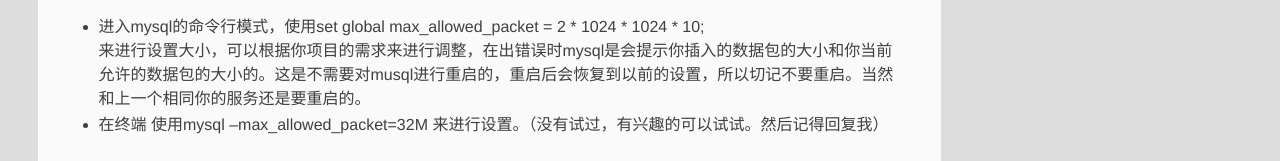
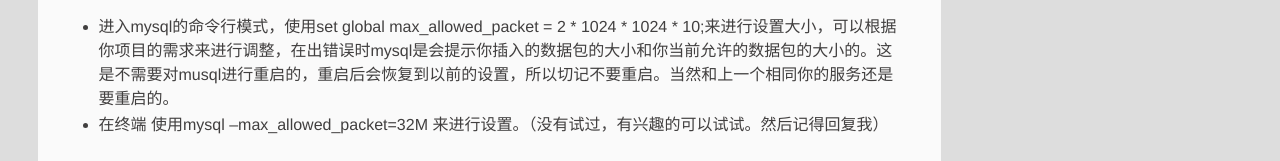
Before and after one commit to MAWENQIANG/MAWENQIANG.github.io, a plain HTML site: page 2017/04/23/Mysql的max_allowed_packet问题/index.html in a window 1280 px wide. Shown: the part 1099-1260 px from the top of the page. Drawn offline with Linux system fonts and the light colour scheme; a script that the page names is missing.

Commit message:
Site updated: 2017-04-23 13:26:09

```diff
--- a/2017/04/23/Mysql的max_allowed_packet问题/index.html
+++ b/2017/04/23/Mysql的max_allowed_packet问题/index.html
@@ -19,7 +19,7 @@
 <meta property="og:site_name" content="M_W_Q">
 <meta property="og:description" content="Mysql的max_allowed_packet问题  &amp;emsp;&amp;emsp;在初学mysql时我们可能不会遇到max_allowed_packet的问题，但当你需要一次写入大量的数据时，就可能会遇到mysql提示写入的数据过大问题。 1.什么是max_allowed_packet：&amp;emsp;&amp;emsp;max_allowed_packet是mysql允许插入一条数据的大小 2.查看max_a">
 <meta property="og:image" content="http://img.blog.csdn.net/20170419133351579?watermark/2/text/aHR0cDovL2Jsb2cuY3Nkbi5uZXQvTV9BTEw=/font/5a6L5L2T/fontsize/400/fill/I0JBQkFCMA==/dissolve/70/gravity/SouthEast">
-<meta property="og:updated_time" content="2017-04-23T20:25:06.000Z">
+<meta property="og:updated_time" content="2017-04-23T20:26:05.000Z">
 <meta name="twitter:card" content="summary">
 <meta name="twitter:title" content="Mysql max_allowed_packet">
 <meta name="twitter:description" content="Mysql的max_allowed_packet问题  &amp;emsp;&amp;emsp;在初学mysql时我们可能不会遇到max_allowed_packet的问题，但当你需要一次写入大量的数据时，就可能会遇到mysql提示写入的数据过大问题。 1.什么是max_allowed_packet：&amp;emsp;&amp;emsp;max_allowed_packet是mysql允许插入一条数据的大小 2.查看max_a">
@@ -109,7 +109,7 @@
 <ul>
 <li><p>修改my.cnf文件，设置max_allowed_packet=16M，该方法简单并且永久的生效。完成这些以后必须做的就是对mysql的重启和项目中对数据库要重新连接，也就是说重启你的服务（以spring boot来说，其他类似）。</p>
 </li>
-<li><p>进入mysql的命令行模式，使用set global max_allowed_packet = 2 * 1024 * 1024 * 10;<br>来进行设置大小，可以根据你项目的需求来进行调整，在出错误时mysql是会提示你插入的数据包的大小和你当前允许的数据包的大小的。这是不需要对musql进行重启的，重启后会恢复到以前的设置，所以切记不要重启。当然和上一个相同你的服务还是要重启的。</p>
+<li><p>进入mysql的命令行模式，使用set global max_allowed_packet = 2 * 1024 * 1024 * 10;来进行设置大小，可以根据你项目的需求来进行调整，在出错误时mysql是会提示你插入的数据包的大小和你当前允许的数据包的大小的。这是不需要对musql进行重启的，重启后会恢复到以前的设置，所以切记不要重启。当然和上一个相同你的服务还是要重启的。</p>
 </li>
 <li>在终端 使用mysql –max_allowed_packet=32M 来进行设置。（没有试过，有兴趣的可以试试。然后记得回复我）</li>
 </ul>
```
Also changed, not shown: index.html (+1 -1 lines).
